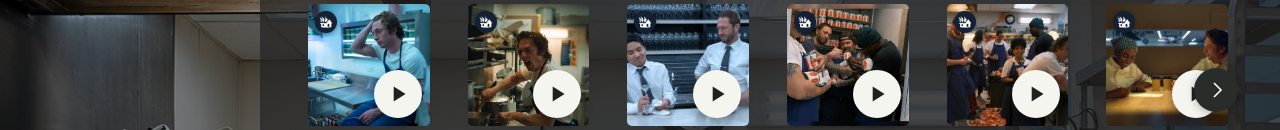
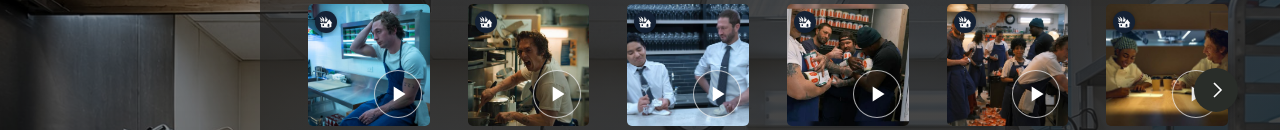
Before and after one commit to Mahkalix/Dimension, a Next.js app: page /player in a window 1280 px wide. Shown: the part 822-952 px from the top of the page. Built offline with nearby package versions, Linux system fonts and the light colour scheme.

Commit message:
Use outlined translucent playlist card play buttons

```diff
--- a/src/components/PlaylistCard.module.scss
+++ b/src/components/PlaylistCard.module.scss
@@ -7,10 +7,10 @@
 .brand::after { content: ""; position: absolute; inset: 4px; background: #fff; mask: url('/brand/the-den-house.svg') center / contain no-repeat; }
 .card strong { display: block; padding: 0; margin: 12px 0 4px; font-size: 14px; }
 .card small { display: block; padding: 0; margin: 0; color: #bbb; font-size: 12px; }
-.card .play { position: absolute; right: 18px; top: calc(100cqw - 46px); display: grid; place-items: center; width: 48px; height: 48px; padding: 0; border: 0; border-radius: 50%; background: var(--button-primary); color: var(--button-primary-text); box-shadow: 0 6px 14px #0006; opacity: 0; transform: translateY(8px); transition: opacity 160ms ease, transform 160ms ease; }
+.card .play { position: absolute; right: 18px; top: calc(100cqw - 46px); display: grid; place-items: center; width: 48px; height: 48px; padding: 0; border: 1px solid #ffffffa6; border-radius: 50%; background: #0003; color: #fff; box-shadow: none; opacity: 0; transform: translateY(8px); transition: opacity 160ms ease, transform 160ms ease; }
 .card .play svg { width: 26px; height: 26px; }
 .card:hover .play, .card:focus-within .play { opacity: 1; transform: translateY(0); }
-.card .play:hover { background: var(--button-primary-hover); }
+.card .play:hover { background: #0006; }
 @media (hover: none) { .card .play { opacity: 1; transform: none; } }
 @media (prefers-reduced-motion: reduce) { .card, .card .play { transition: none; } }
 
```
